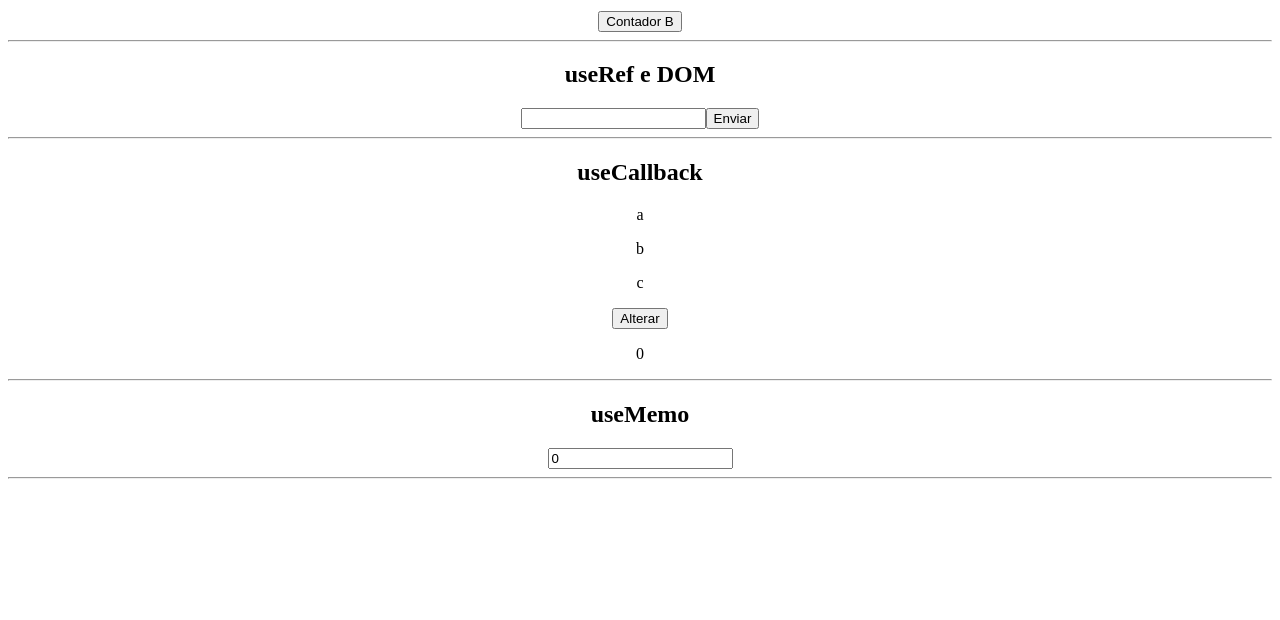
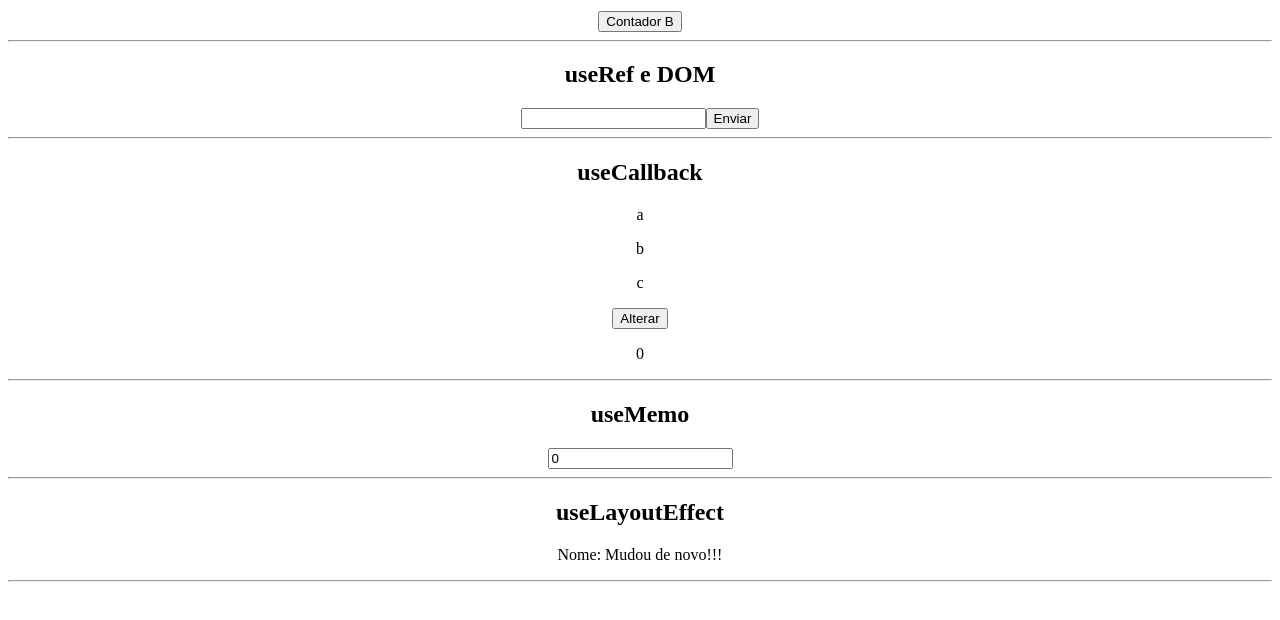
Before and after one commit to xandaosilva/curso-reactjs, a React (Create React App) app in the folder 11_hooks/reacthooks/: page / in a window 1280 px wide. Shown: the part 1258-1878 px from the top of the page. Built offline with nearby package versions, Linux system fonts and the light colour scheme.

Commit message:
useLayoutEffect

```diff
--- /dev/null
+++ b/11_hooks/reacthooks/src/components/HookUseLayoutEffect.js
@@ -0,0 +1,27 @@
+import { useState, useEffect, useLayoutEffect } from 'react';
+
+const HookUseLayoutEffect = () => {
+    const [name, setName] = useState("Algum nome");
+
+    useEffect(() => {
+        console.log("2");
+        setName("Mudou de novo!!!");
+    }, []);
+
+    useLayoutEffect(() => {
+        console.log("1");
+        setName("Outro nome");
+    }, []);
+
+    console.log(name);
+
+    return (
+        <div>
+            <h2>useLayoutEffect</h2>
+            <p>Nome: {name}</p>
+            <hr />
+        </div>
+    );
+}
+
+export default HookUseLayoutEffect;
--- a/11_hooks/reacthooks/src/pages/Home.js
+++ b/11_hooks/reacthooks/src/pages/Home.js
@@ -6,6 +6,7 @@
 import HookUseRef from "../components/HookUseRef";
 import HookUseCallback from "../components/HookUseCallback";
 import HookUseMemo from "../components/HookUseMemo";
+import HookUseLayoutEffect from "../components/HookUseLayoutEffect";
 
 import { SomeContext } from "../components/HookUseContext";
 
@@ -23,6 +24,7 @@
             <HookUseRef />
             <HookUseCallback />
             <HookUseMemo />
+            <HookUseLayoutEffect />
         </div>
     );
 }
```
